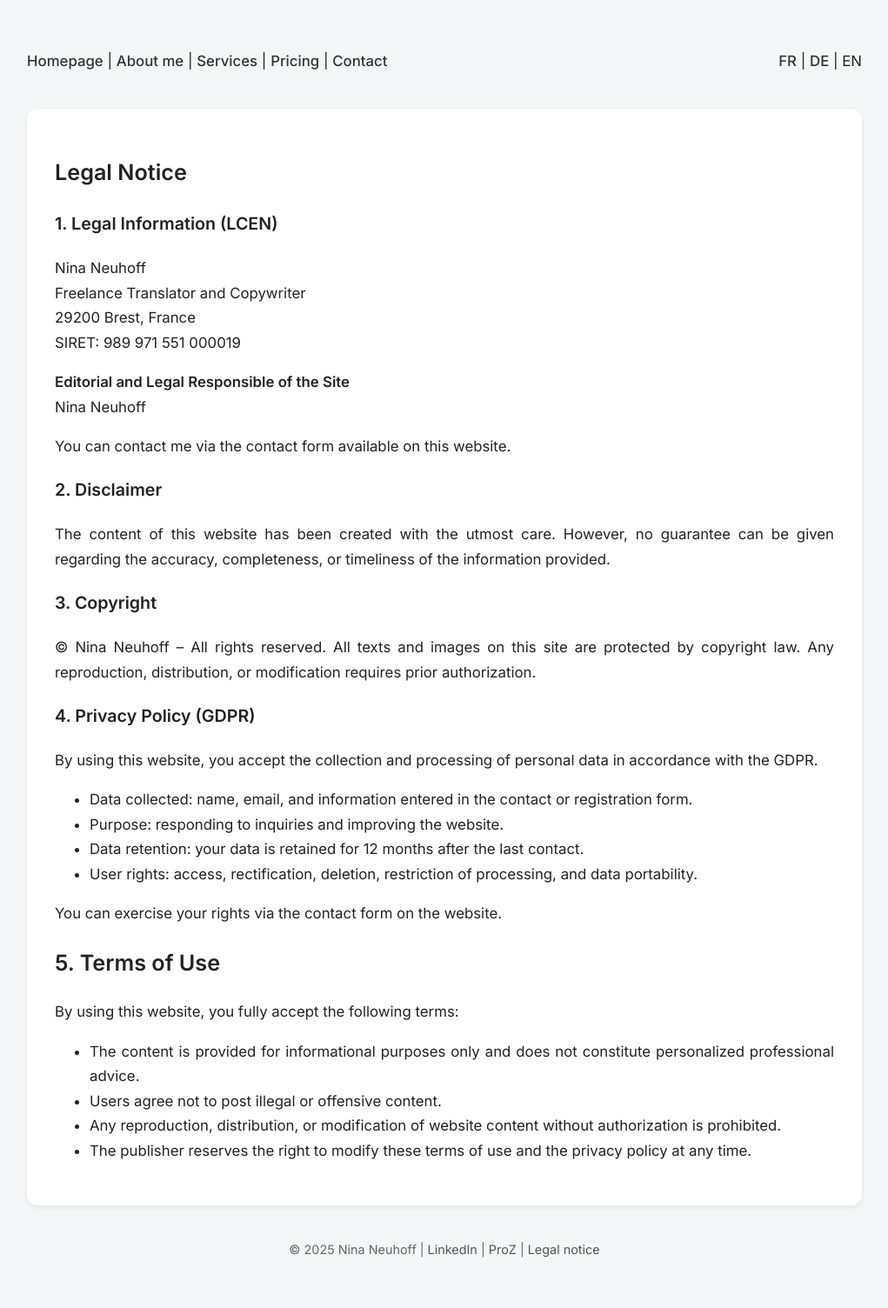
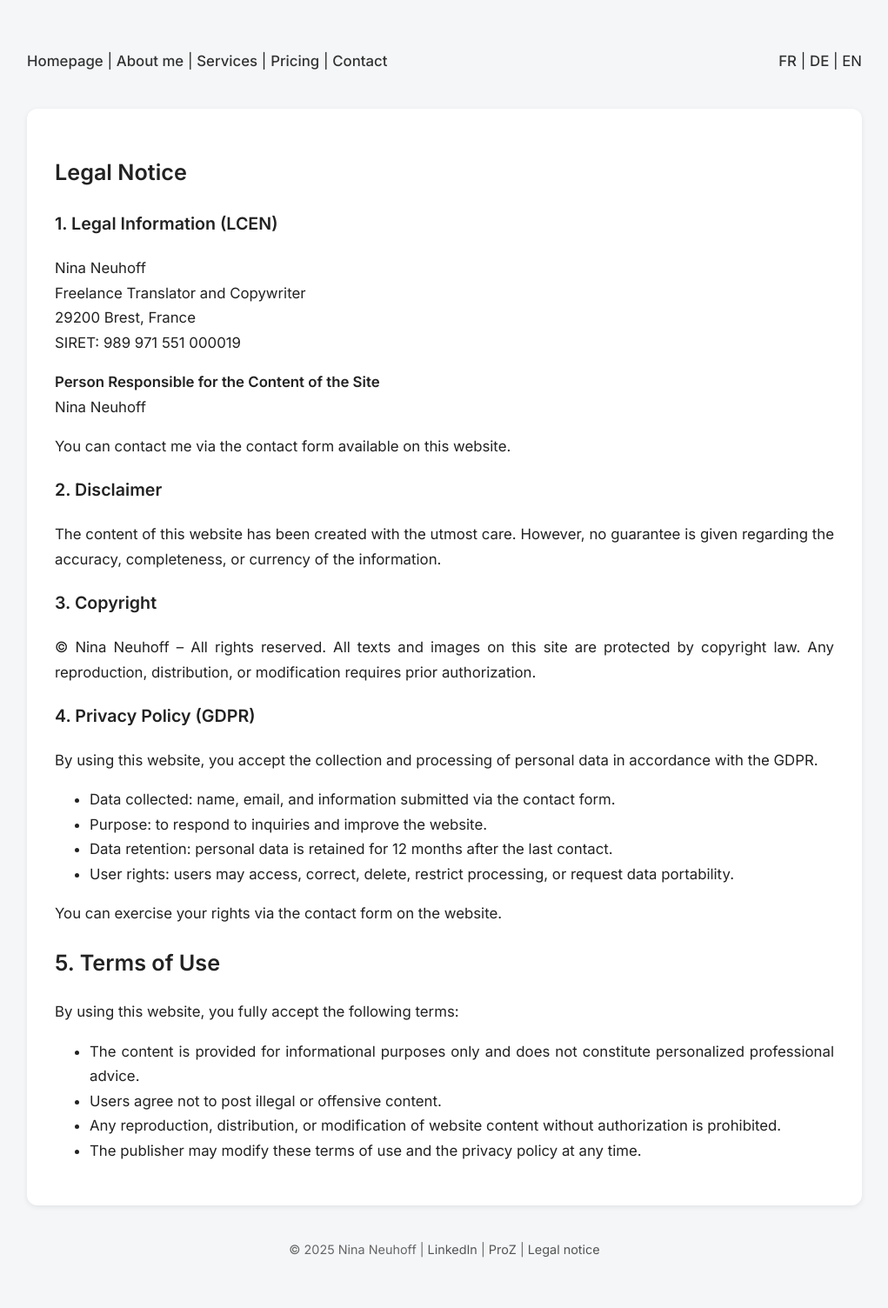
Before and after one commit to nneuhoff/traduction-translation-uebersetzung, a Jekyll site: the page built from en/impressum.md, in a window 1280 px wide. Shown: the whole page at 87% size, without its empty margins (129-1150 px from the left). Built offline with Jekyll 4.4.1, drawn with Linux system fonts in a browser that asks for light colours.

Commit message:
Update impressum.md

```diff
--- a/en/impressum.md
+++ b/en/impressum.md
@@ -12,13 +12,13 @@ Freelance Translator and Copywriter
 29200 Brest, France
 SIRET: 989 971 551 000019
 
-**Editorial and Legal Responsible of the Site**
+**Person Responsible for the Content of the Site**
 Nina Neuhoff
 
 You can contact me via the contact form available on this website.
 
 ### 2. Disclaimer
-The content of this website has been created with the utmost care. However, no guarantee can be given regarding the accuracy, completeness, or timeliness of the information provided.
+The content of this website has been created with the utmost care. However, no guarantee is given regarding the accuracy, completeness, or currency of the information.
 
 ### 3. Copyright
 © Nina Neuhoff – All rights reserved.
@@ -27,10 +27,10 @@ All texts and images on this site are protected by copyright law. Any reproducti
 ### 4. Privacy Policy (GDPR)
 By using this website, you accept the collection and processing of personal data in accordance with the GDPR.
 
-- Data collected: name, email, and information entered in the contact or registration form.
-- Purpose: responding to inquiries and improving the website.
-- Data retention: your data is retained for 12 months after the last contact.
-- User rights: access, rectification, deletion, restriction of processing, and data portability.
+- Data collected: name, email, and information submitted via the contact form.
+- Purpose: to respond to inquiries and improve the website.
+- Data retention: personal data is retained for 12 months after the last contact.
+- User rights: users may access, correct, delete, restrict processing, or request data portability.
 
 You can exercise your rights via the contact form on the website.
 
@@ -40,4 +40,4 @@ By using this website, you fully accept the following terms:
 - The content is provided for informational purposes only and does not constitute personalized professional advice.
 - Users agree not to post illegal or offensive content.
 - Any reproduction, distribution, or modification of website content without authorization is prohibited.
-- The publisher reserves the right to modify these terms of use and the privacy policy at any time.
+- The publisher may modify these terms of use and the privacy policy at any time.
```
